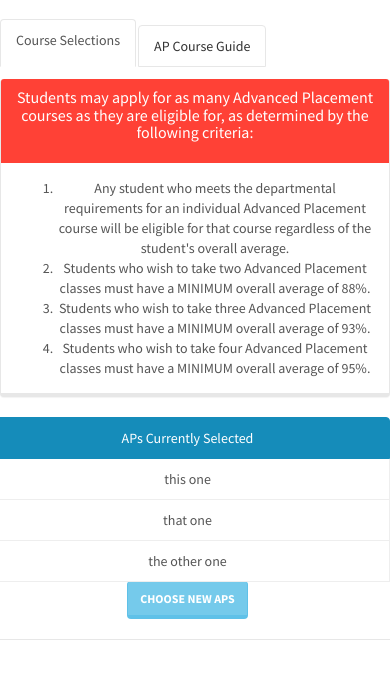
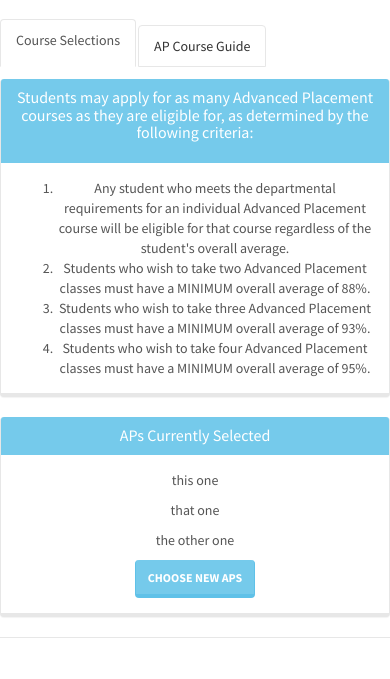
Before and after one commit to oreo21/TeamProhphit, a Flask app: page /student_home/ in a window 390 px wide; the page is wider, and only the part inside the window is pictured. Shown: the part 55-734 px from the top of that part. Run offline with Flask 2, Linux system fonts and the light colour scheme; the visitor is signed in with stand-in values (Sample User, id 1); some libraries are stand-ins or nearby versions.

Commit message:
minor aesthetic fix

```diff
--- a/templates/student_home.html
+++ b/templates/student_home.html
@@ -14,7 +14,7 @@
         <!--NOTE: take APs out of list when selected-->
         <div class="row">
           <div class="col-md-6">
-            <div class="panel panel-danger">
+            <div class="panel panel-info">
               <div class="panel-heading">
                 <h3 class="panel-title">Students may apply for as many Advanced Placement courses as they are eligible for, as determined by the following criteria:<br></p></h3>
               </div>
@@ -28,20 +28,21 @@
               </div>
             </div>
           </div>
+          <div class="col-md-6">
+            <div class="panel panel-info" id="selected">
+              <div class="panel-heading">
+                <h3 class="panel-title">APs Currently Selected</h3>
+              </div>
+              <div class="panel-body">
+                {%for i in selectedCourses%}
+                <p> {{i}} </p>
+                {%endfor%}
+              </a>
+              <p class="btn btn-info" id="but1">Choose New APs</p>
+              </div>
+            </div>
 
-          <div class="list-group col-md-6" id="selected">
-            <p  class="list-group-item active">
-              APs Currently Selected
-            </p>
-            {%for i in selectedCourses%}
-            <p class="list-group-item"> {{i}}
-            </p>
-            {%endfor%}
-          </a>
-          <p class="btn btn-info" id="but1">Choose New APs</p>
-        </div>
-
-          <div class"col-md-6" id="options">
+          <div id="options">
             <p>Please make your AP selections below. </p>
             <form action="/signup/" method="POST">
               {% for i in range(numAps) %}
@@ -55,6 +56,7 @@
             <p class="btn btn-info" id="but2">Cancel</p>
             </form>
           </div>
+        </div>
       </div>
     </div>
     <div class="tab-pane fade" id="key">
```
